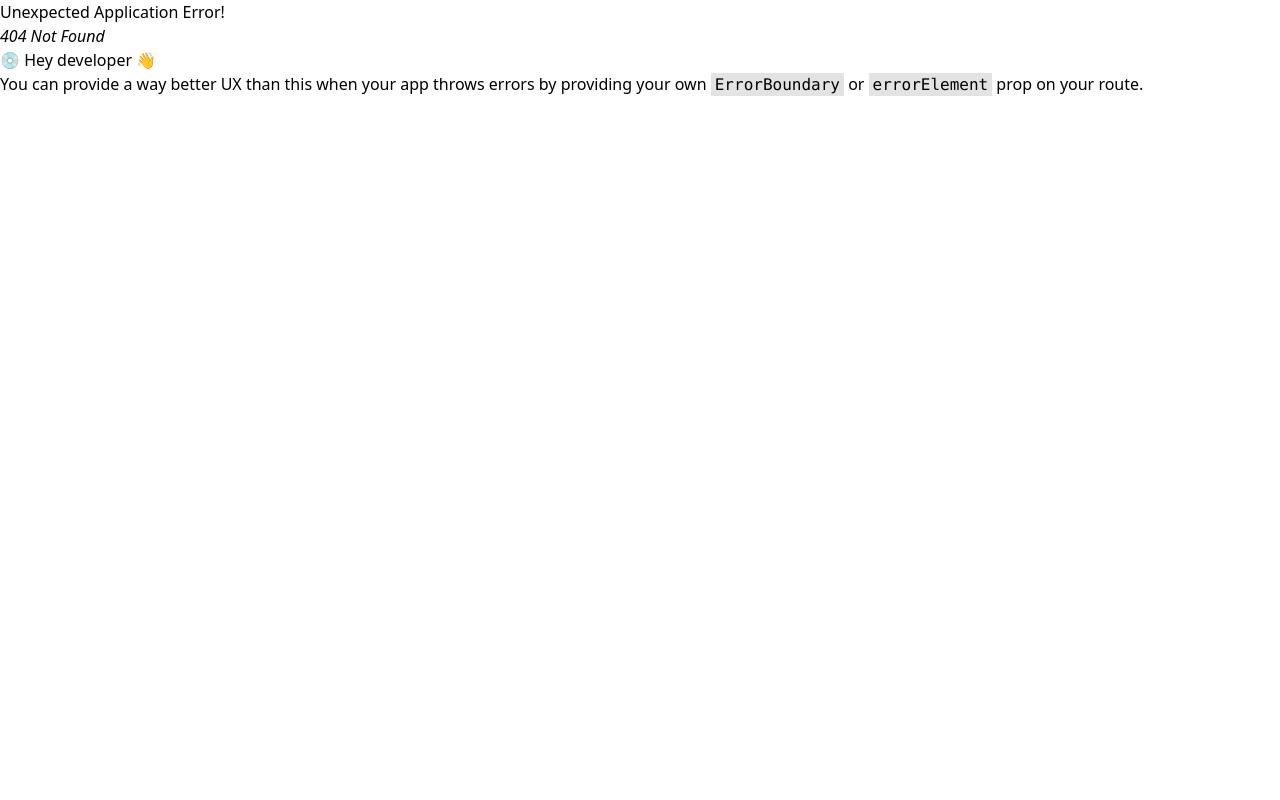
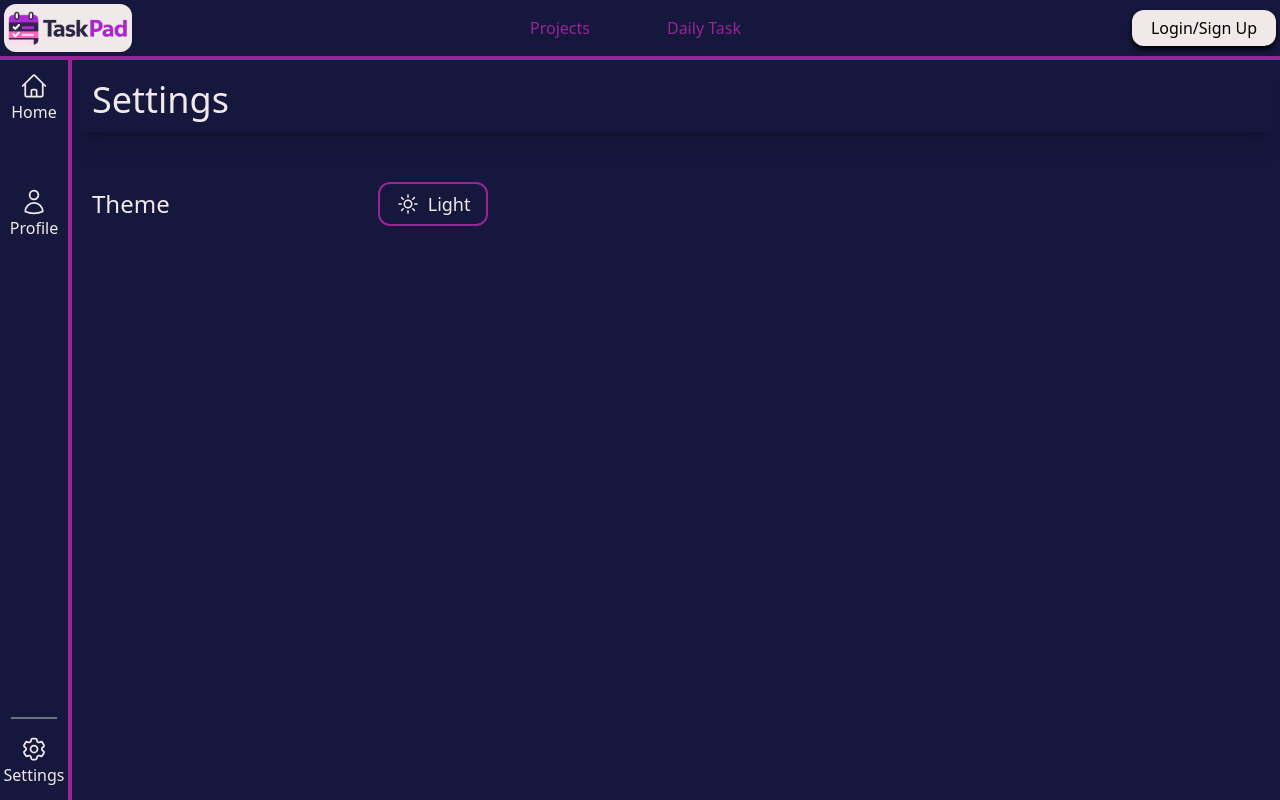
Before and after one commit to Raghav1825/TaskPad, a React (Vite) app: page /settings in a window 1280 px wide. Before the commit this address had no page. Built offline with nearby package versions, Linux system fonts and the light colour scheme.

Commit message:
add light theme and settings page

```diff
--- a/src/Components/NavBar.jsx
+++ b/src/Components/NavBar.jsx
@@ -17,24 +17,24 @@ function NavBar({ isLoggedIn, setIsLoggedIn }){
         <div className="min-w-full md:min-h-15 min-h-13  border-b-4 border-primary flex items-center p-1 justify-between">
             {/* Icon for mobile */}
             <div className="hover md:hidden">
-                <button className="cursor-pointer"><Bars3Icon className="w-10 md:hidden text-logo-bg" onClick={()=>handleSlideMenu(true)}/></button>
+                <button className="cursor-pointer"><Bars3Icon className="w-10 md:hidden text-on-surface" onClick={()=>handleSlideMenu(true)}/></button>
             </div>
 
             <SlideMenu onClose={()=>handleSlideMenu(false)} openStatus={slideMenuStatus} isLoggedIn={isLoggedIn} closeLogin={handleLogin}/>
 
             {/* Website Icon */}
-            <div className="h-12 min-w-32 bg-on-surface rounded-xl">
+            <div className="h-12 min-w-32 bg-logo-bg rounded-xl">
                 <img src={logo} className="max-w-full max-h-full object-contain"/>
             </div>
 
             {/* Project button */}
             <div className="hidden  w-2xs h-12 md:flex items-center justify-around flex-row">
                 <Link to={"/projects"}>
-                    <button className="h-9 w-24 text-accent rounded-xl  hover:scale-105 ease-in-out duration-200">Projects</button>
+                    <button className="h-9 w-24 text-primary rounded-xl  hover:scale-105 ease-in-out duration-200">Projects</button>
                 </Link>
 
                 <Link to={"/dailytask"}>
-                    <button className="h-9 w-24 text-accent rounded-xl  hover:scale-105 ease-in-out duration-200">Daily Task</button>
+                    <button className="h-9 w-24 text-primary rounded-xl  hover:scale-105 ease-in-out duration-200">Daily Task</button>
                 </Link>
             </div>
             {/* Login Button*/}
--- /dev/null
+++ b/src/Components/Settings/Settings.jsx
@@ -0,0 +1,52 @@
+import { useOutletContext } from "react-router-dom";
+import { SunIcon , MoonIcon,ArrowRightStartOnRectangleIcon ,TrashIcon } from "@heroicons/react/24/outline";
+import {useTheme} from "../../context/ThemeContext";
+function Settings(){
+
+    const {isLoggedIn}=useOutletContext();
+
+    const {theme, toggleTheme}=useTheme();
+
+    return(
+        <div className="w-full h-full flex flex-col gap-10 ">
+            <div className="p-3 w-full shadow-xl items-center">
+                <p className="text-on-surface text-4xl">Settings</p>
+            </div>
+            <div className="w-full flex p-3 gap-52 h-16 items-center">
+                <p className="text-2xl">Theme</p>
+
+                <button
+                    onClick={toggleTheme}
+                    className="flex items-center gap-2 h-11 text-lg px-4 rounded-xl border-2 border-primary text-on-surface hover:scale-105 ease-in-out duration-200 "
+                    >
+                    {theme === "dark" ? (
+                        <>
+                        <SunIcon className="w-6 h-6" />
+                        <span>Light</span>
+                        </>
+                    ) : (
+                        <>
+                        <MoonIcon className="w-6 h-6" />
+                        <span>Dark</span>
+                        </>
+                    )}
+                </button>
+            </div>
+            {isLoggedIn&&
+            <div className="flex flex-col  gap-10">
+                <button className="flex  sm:w-1/4 items-center h-12 justify-between text-2xl p-3">
+                    <p>Log Out</p>
+                    <ArrowRightStartOnRectangleIcon className="w-8 h-8"/>
+                </button>
+
+                <button className="flex items-center justify-between rounded-xl hover:bg-red-500 hover:text-white p-3 sm:w-1/4 text-red-400 ease-in-out duration-200">
+                    <p className="text-2xl">Delete Account</p>
+                    <TrashIcon className="w-8 h-8"/>
+                </button>
+            </div>
+            }
+        </div>
+    )
+}
+
+export default Settings
--- a/src/Components/SideBar.jsx
+++ b/src/Components/SideBar.jsx
@@ -18,11 +18,13 @@ function SideBar(){
                     <p>Profile</p>
                 </div>
             </div>
-            <div className="text-on-surface h-20 w-full flex flex-col items-center justify-center">
-                <div className="w-[90%] border-t-2 border-gray-500 mb-4"></div>
-                <Cog6ToothIcon className="w-7 h-7"/>
-                <p>Settings</p>
-            </div>
+            <Link to={"/settings"}>
+                <div className="text-on-surface h-20 w-full flex flex-col items-center justify-center">
+                    <div className="w-[90%] border-t-2 border-gray-500 mb-4"></div>
+                    <Cog6ToothIcon className="w-7 h-7"/>
+                    <p>Settings</p>
+                </div>
+            </Link>
         </div>
     )
 }
--- a/src/Components/SlideMenu.jsx
+++ b/src/Components/SlideMenu.jsx
@@ -37,10 +37,12 @@ function SlideMenu({onClose,openStatus,isLoggedIn,closeLogin}){
                         <p>Profile</p>
                     </div>
                 </div>
-                <div className="hover:text-accent ease-in-out duration-200 fixed bottom-9 text-xl cursor-pointer" onClick={onClose}>
-                    <div className="w-[90%] border-t-2 border-gray-500 mb-2"></div>
-                    <p>Settings</p>
-                </div>
+                <Link to={"/settings"}>
+                    <div className="hover:text-accent ease-in-out duration-200 fixed bottom-9 text-xl cursor-pointer" onClick={onClose}>
+                        <div className="w-[90%] border-t-2 border-gray-500 mb-2"></div>
+                        <p>Settings</p>
+                    </div>
+                </Link>
             </div>
         </div>
     );
--- a/src/index.css
+++ b/src/index.css
@@ -12,6 +12,17 @@ html, body, #root {
   --color-btn-login-bg:   #fffbeb;
   --color-btn-login-text: #000000;
 }
+
+[data-theme="light"]{
+  --color-primary:#982598;
+  --color-accent:#E491C9;
+  --color-surface:#F1E9E9;
+  --color-on-surface:#15173D;
+  --color-logo-bg:    #F1E9E9;
+  --color-btn-login-bg:   #0f0f0f;
+  --color-btn-login-text:#fffefe;
+}
+
 
 /* Entire scrollbar width */
 ::-webkit-scrollbar {
--- a/src/main.jsx
+++ b/src/main.jsx
@@ -8,6 +8,7 @@ import { ThemeProvider } from './context/ThemeContext.jsx'
 import Home from './Components/Home/Home.jsx'
 import Project from './Components/Projects/Projects.jsx'
 import DailyTask from './Components/DailyTask/DailyTask.jsx';
+import Settings from './Components/Settings/Settings.jsx';
 
 const router= createBrowserRouter([
   {
@@ -25,6 +26,10 @@ const router= createBrowserRouter([
         {
           path:"dailytask",
           element:<DailyTask/>
+        },
+        {
+          path:"settings",
+          element:<Settings/>
         }
     ]
   }
```
